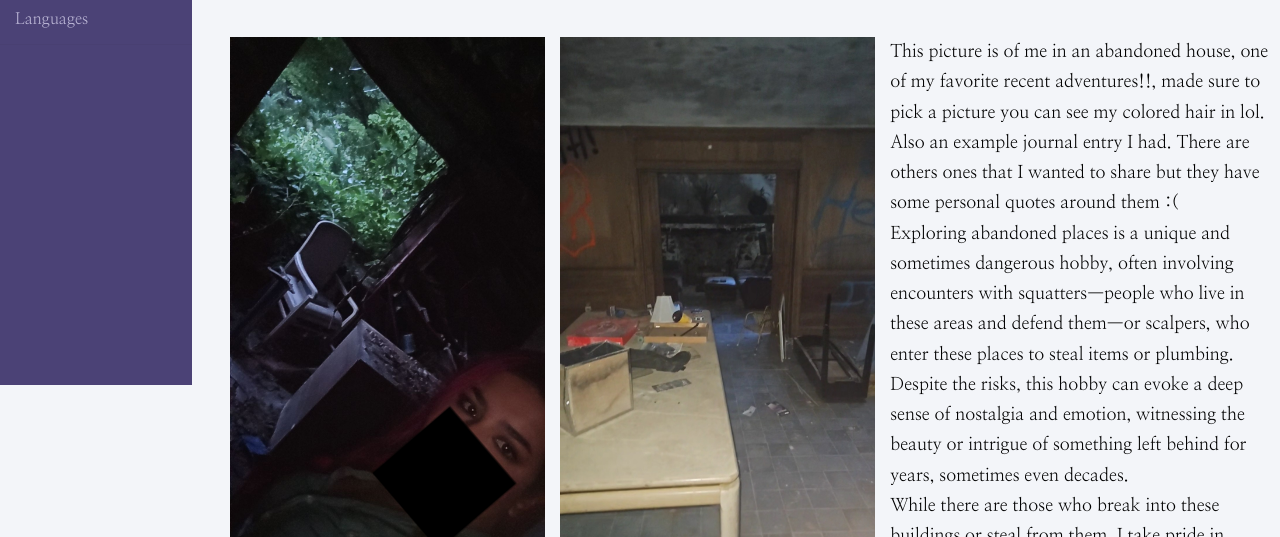
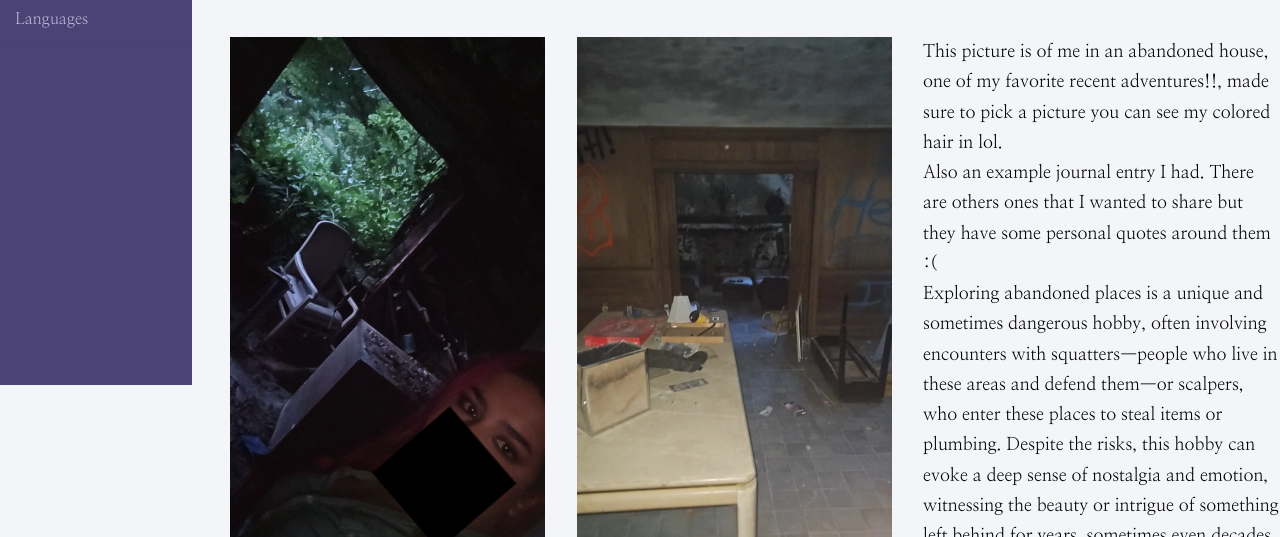
Before and after one commit to joodm1/mp-1, a website built with webpack: page hobby.html in a window 1280 px wide. Shown: the part 415-952 px from the top of the page. Built offline with nearby package versions, Linux system fonts and the light colour scheme.

```diff
--- a/sm.css
+++ b/sm.css
@@ -189,10 +189,10 @@
 
 
 .eacher img {
-  float: left;  /* Float the image to the left */
-  margin-right: 15px;  /* Add some margin to the right of the image */
-  margin-bottom: 10px; /* Add some margin to the bottom for spacing */
-  max-width: 30%; /* Set a maximum width for the image */
+  float: left;
+  margin-right: 3%;
+  margin-bottom: 4%;
+  max-width: 30%;
 
 }
 
```
